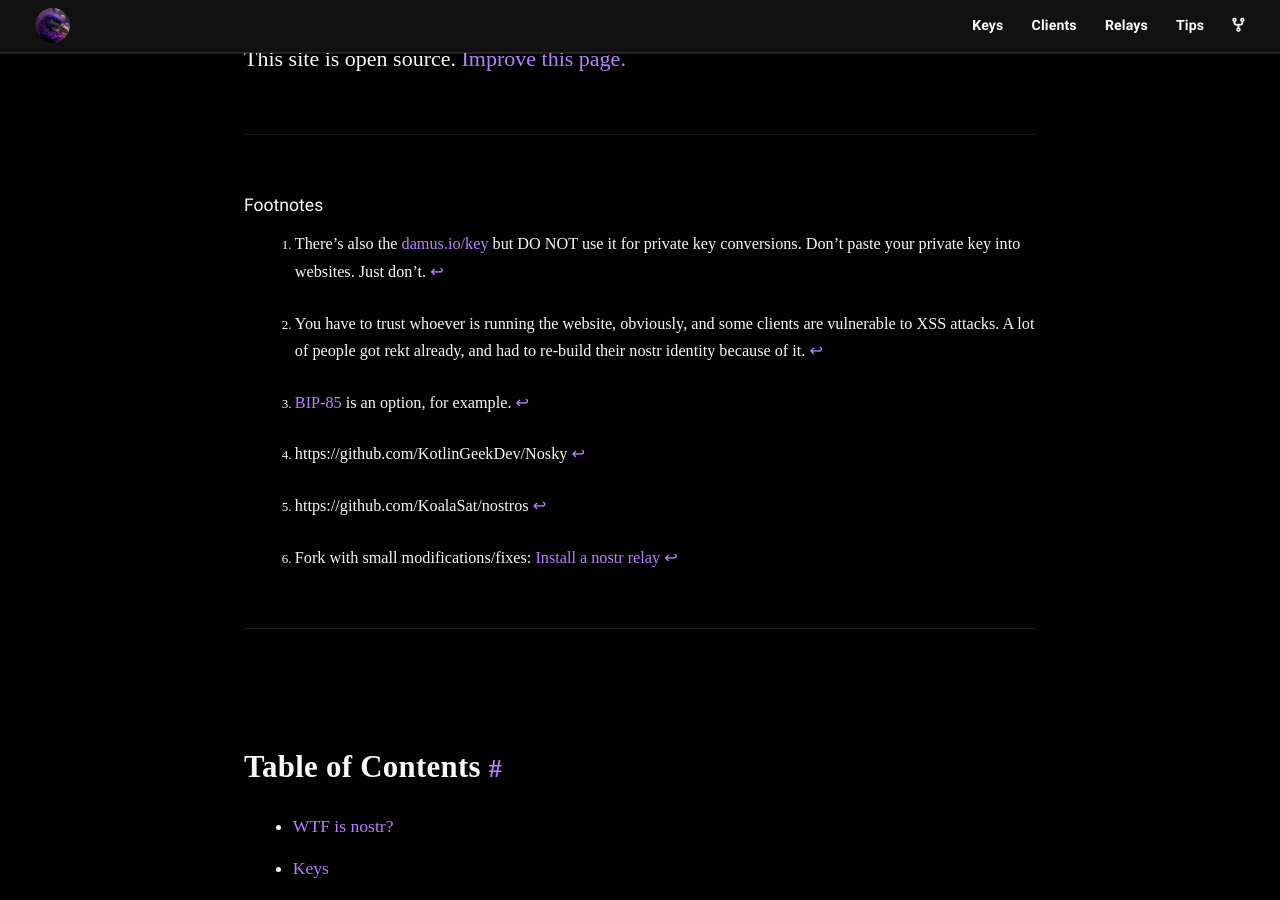
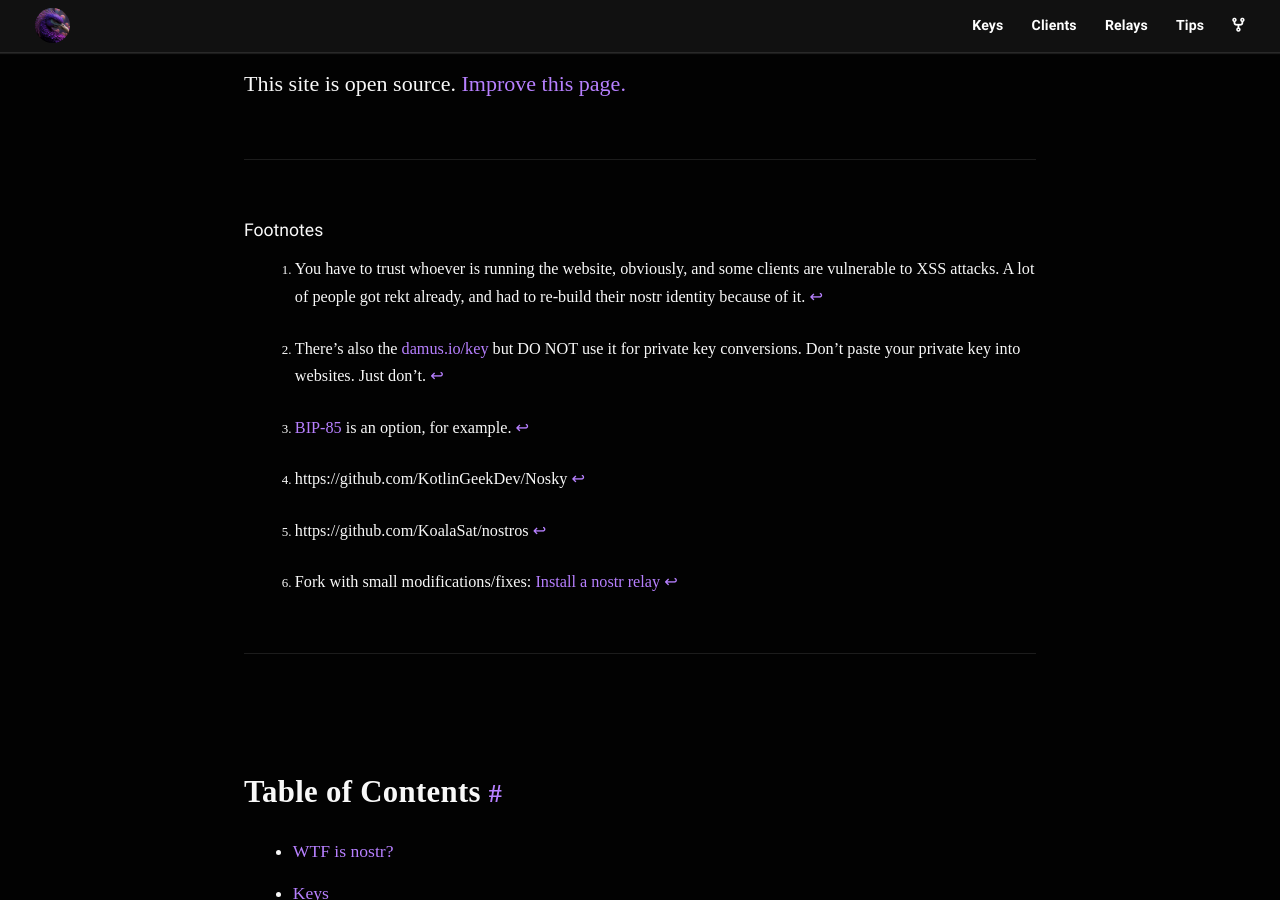
Before and after one commit to nostr-resources/nostr-resources.github.io, a Jekyll site: the page built from index.md, in a window 1280 px wide and 900 px high, scrolled down 7968 px. Built offline with Jekyll 4.4.1, drawn with Linux system fonts in a browser that asks for light colours; some web fonts are replaced; some of the changed text lies outside the part shown.

Commit message:
Link and list-item fixes

```diff
--- a/index.md
+++ b/index.md
@@ -57,29 +57,27 @@ To use nostr, you need a [client](#clients) and a [key](#keys).
 Your keys are your identity. You can think of your public key (`npub...`) as
 your username and your private key (`nsec...`) as your password.
 
-Keys exist in two formats, `hex` and the above mentioned npub/nsec. You can
-use a [key converter tool](https://github.com/rot13maxi/key-convertr)[^fn-keys] to convert between the two formats:
+⚠️ **DO NOT PASTE YOUR PRIVATE KEYS INTO WEBSITES**[^fn-xss] ⚠️
+
+Keys exist in two formats, `hex` and the above mentioned npub/nsec. You can use
+a [key converter tool](https://github.com/rot13maxi/key-convertr)[^fn-keys] to
+convert between the two formats.
 
 [^fn-keys]: There's also the [damus.io/key](https://damus.io/key/) but DO NOT use it for private key conversions. Don't paste your private key into websites. Just don't.
 
-⚠️ **DO NOT PASTE YOUR PRIVATE KEYS INTO WEBSITES**[^fn-xss]
-
 [^fn-xss]: You have to trust whoever is running the website, obviously, and some clients are vulnerable to XSS attacks. A lot of people got rekt already, and had to re-build their nostr identity because of it.
 
-Use [Alby](https://getalby.com) or
-[nos2x](https://github.com/fiatjaf/nos2x)
-to generate your keys. These extensions will store your keys safely (or at least
+Use [Alby](https://getalby.com) or [nos2x](https://github.com/fiatjaf/nos2x) to
+generate your keys. These extensions will store your keys safely (or at least
 more safely).
 
 - [Nostr in the Alby Extension](https://blog.getalby.com/nostr-in-the-alby-extension/)
 - [The nos2x browser extension and why you should use it](https://youtu.be/IoLw-3ok3_M)
 
 You can also generate your keys by other means if you know what you're doing.[^bip85]
+It's still early days, so be prepared to get rekt.
 
 [^bip85]: [BIP-85](https://bip85.com/) is an option, for example.
-
-It's still early days, so be prepared to get rekt.
-
 
 ## Clients
 
```
Also changed, not shown: other parts of index.md (+7 -5 lines).
